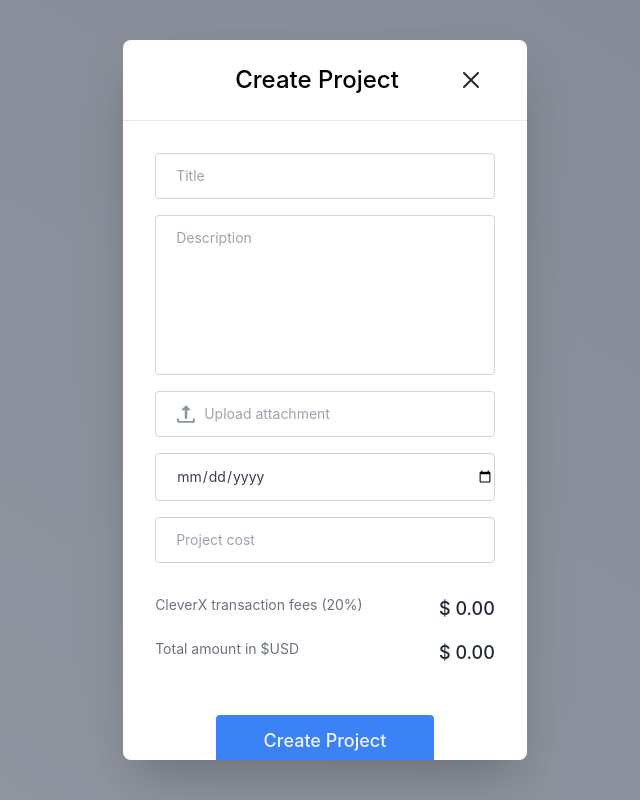
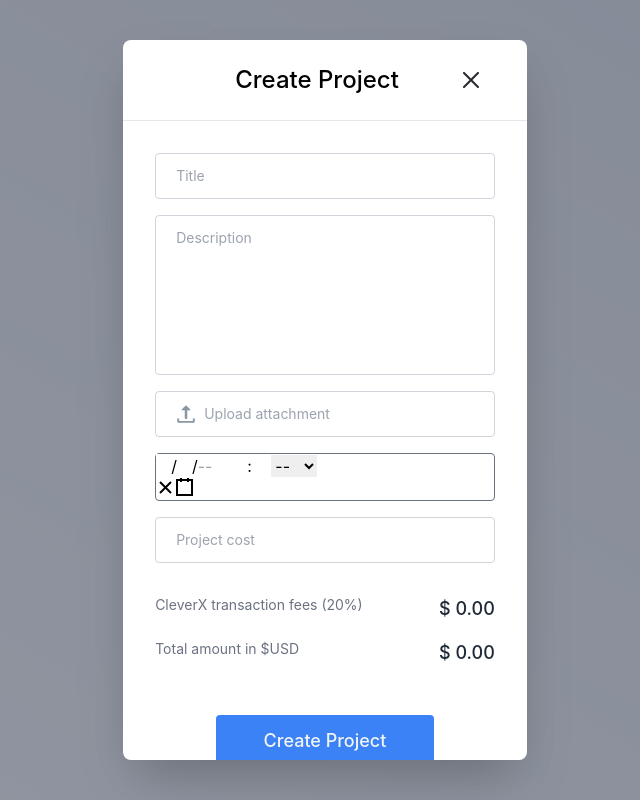
Before and after one commit to vibhav7/client, a React (Create React App) app: page / in a window 1280 px wide. Both pictures are taken after a click on the button "Open Modal". Shown: the whole page, without its empty margins (315-955 px from the left). Built offline with nearby package versions, Linux system fonts and the light colour scheme.

Commit message:
added date time picker

```diff
--- a/package.json
+++ b/package.json
@@ -12,6 +12,8 @@
     "axios": "^0.21.1",
     "postcss": "^7.0.35",
     "react": "^17.0.1",
+    "react-datepicker": "^3.4.1",
+    "react-datetime-picker": "^3.0.4",
     "react-dom": "^17.0.1",
     "react-hook-form": "^6.14.1",
     "react-scripts": "4.0.1",
--- a/src/components/create_project/index.js
+++ b/src/components/create_project/index.js
@@ -1,14 +1,11 @@
 import validateFutureDate from "../../utils/validateFutureDate";
 import Attribute from "../ui/attribute";
-import Button from "../ui/button";
 import TextInput from "../ui/input";
 import TextArea from "../ui/text_area";
 import uploadIcon from "../../assets/icon/upload.svg"
 import ApiButton from "../ui/api_button";
-import closeIcon from "../../assets/icon/close.svg"
 import ModalHeader from "../modal/modal_header";
-
-
+import DateTimeInput from "../ui/date_time_input";
 const inputFields = [
   {
     label: "Name",
@@ -48,7 +45,7 @@ const inputFields = [
   {
     label: "Description",
     name: "date",
-    type: "date",
+    type: "datetime",
     placeholder: "Delivery Date",
     validation: {
       required: true,
@@ -72,11 +69,6 @@ export default function CreateProject(props) {
   const totalAmount = parseFloat(props.projectCost * 0.2) + parseFloat(props.projectCost)
   return (
     <>
-      {/* <div className="p-8 px-12 md:py-6 flex justify-between border-b space-x-16">
-        <img src="" />
-        <div className="text-2xl font-medium">{props.modalTitle}</div>
-        <img onClick={props.close} className="cursor-pointer" src={closeIcon} />
-      </div> */}
       <ModalHeader close={props.close} modalTitle="Create Project" />
       <div className="space-y-12 md:max-w-xl p-8">
         <div className="space-y-8">
@@ -103,10 +95,12 @@ function returnInputElement(value) {
       break;
     case "file":
       return (
-        <div className="flex space-x-2 items-center rounded border border-gray-300 w-full pl-5 py-3 text-sm text-gray-400">
+        <div key={value.i} className="flex space-x-2 items-center rounded border border-gray-300 w-full pl-5 py-3 text-sm text-gray-400">
           <img src={uploadIcon} alt="" className="h-5 w-5" />
           <div>Upload attachment</div>
         </div>)
+    case "datetime":
+      return <DateTimeInput key={value.i} {...value} />
     default:
       return <TextInput key={value.i} {...value} />
       break;
--- a/src/components/modal/index.js
+++ b/src/components/modal/index.js
@@ -2,6 +2,7 @@ import { useState } from "react";
 import { useForm } from "react-hook-form";
 import closeIcon from "../../assets/icon/close.svg"
 import useFetchButton from "../../hooks/useFetchButton";
+import apiUrl from "../../utils/apiUrl";
 import CreateProject from "../create_project"
 import getScreenUI from "./getScreeUI";
 export default function Modal(props) {
@@ -30,9 +31,9 @@ export default function Modal(props) {
 
   function handleFormSubmit(data, e) {
     console.log(data)
-    console.log(e.target.name)
-    fetchDATA("/posts", "post", data, e.target.name)
+    fetchDATA(apiUrl.create_project, "post", data, e.target.name)
       .then((res) => {
+        console.log(res)
         if (res)
           setActiveScreenID(1)
       })
@@ -52,7 +53,7 @@ export default function Modal(props) {
       <div className=" fixed z-40 h-screen w-full">
         <div className="fixed top-0 left-0 h-screen w-full opacity-75 bg-gray-500"></div>
         <div className="fixed inset-0 flex items-center">
-          <div className="max-h-90 shadow-2xl md:rounded-lg mx-auto overflow-scroll bg-white">
+          <div className="max-h-screen md:max-h-90 w-full md:w-auto shadow-2xl md:rounded-lg mx-auto overflow-scroll bg-white">
             <div className="">
               {getScreenUI(modalComponentArgs)}
             </div>
--- /dev/null
+++ b/src/components/ui/date_time_input.js
@@ -0,0 +1,29 @@
+import DateTimePicker from 'react-datetime-picker';
+import { Controller } from "react-hook-form";
+import ErrorToast from "./error_toast";
+
+export default function DateTimeInput(props) {
+  const errors = props.errors ? props.errors[props.name] : null
+  let clsName = "w-full h-12 border border-gray-500 rounded bg-white"
+  if (errors) {
+    clsName = "w-full h-12 border border-red-500 rounded bg-red-200"
+  }
+  return (
+    <div className="w-full flex flex-col justify-items-stretch space-y-1">
+      <Controller
+        name={props.name}
+        control={props.control}
+        rules={props.validation}
+        render={({ onChange, value }) => (
+          <DateTimePicker
+            className={clsName}
+            value={value}
+            onChange={onChange}
+            minDate={new Date()}
+          />
+        )}
+      />
+      {errors ? <ErrorToast text={errors ? errors.message : null} /> : null}
+    </div>
+  );
+}
--- a/src/utils/apiUrl.js
+++ b/src/utils/apiUrl.js
@@ -1,3 +1,5 @@
 const apiUrl = {
   create_project: "/project"
 }
+
+export default apiUrl
--- a/src/utils/axios.js
+++ b/src/utils/axios.js
@@ -2,7 +2,7 @@ import axios from "axios";
 
 const getAxiosInstance = () => {
   const instance = axios.create({
-    baseURL: `https://jsonplaceholder.typicode.com/`,
+    baseURL: `http://localhost:3000`,
   });
   return instance;
 };
```
